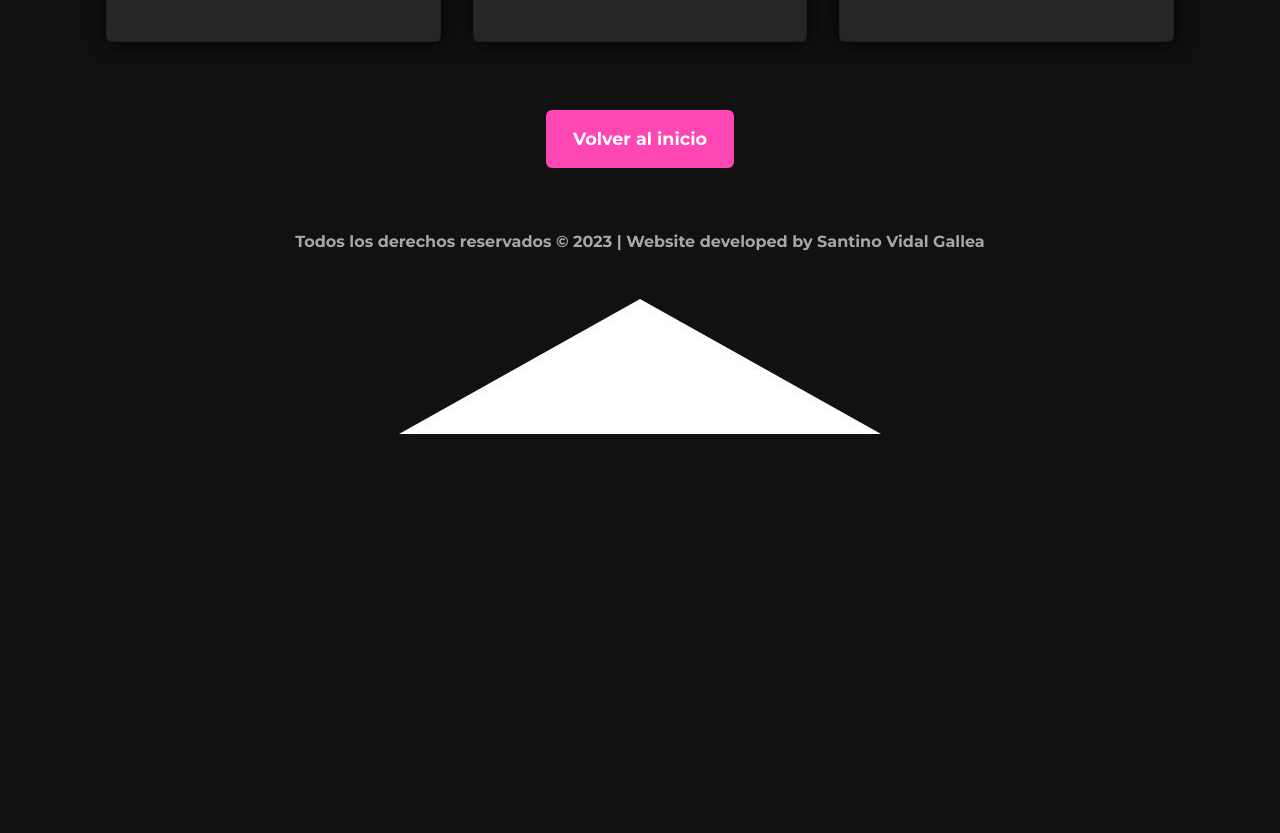
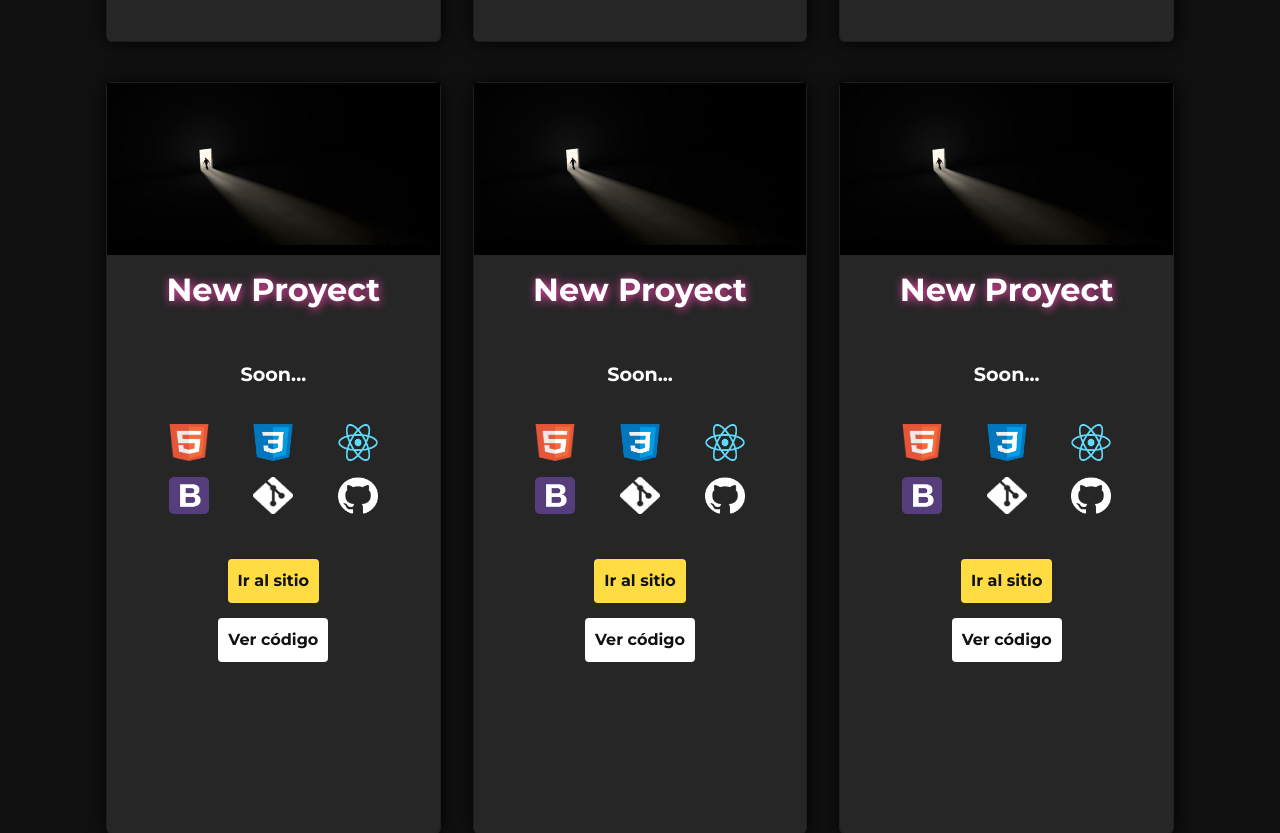
Before and after one commit to SantinoVidal/Portfolio, a plain HTML site: page sections/proyectos.html in a window 1280 px wide. Shown: the part 938-1771 px from the top of the page. Before the commit the page ends 1372 px from the top, so only its background shows below. Drawn offline with nearby package versions, Linux system fonts and the light colour scheme.

Commit message:
Ajuste de enlaces

```diff
--- a/sections/proyectos.html
+++ b/sections/proyectos.html
@@ -1,28 +1,29 @@
 <!DOCTYPE html>
 <html lang="es">
-
   <head>
-     <meta charset="UTF-8">
-     <meta http-equiv="X-UA-Compatible" content="IE=edge">
-     <meta name="viewport" content="width=device-width, initial-scale=1.0">
+    <meta charset="UTF-8" />
+    <meta http-equiv="X-UA-Compatible" content="IE=edge" />
+    <meta name="viewport" content="width=device-width, initial-scale=1.0" />
 
     <!-- Favicon -->
-     <link rel="shortcut icon" href="../img/svLogo.png" type="image/x-icon">
+    <link rel="shortcut icon" href="../img/svLogo.png" type="image/x-icon" />
 
     <!-- Link Animaciones AOS -->
     <link rel="stylesheet" href="https://unpkg.com/aos@next/dist/aos.css" />
 
     <!-- Link Bootstrap CSS -->
-     <link rel="stylesheet" href="https://cdn.jsdelivr.net/npm/bootstrap@5.3.0-alpha1/dist/css/bootstrap.min.css">
+    <link
+      rel="stylesheet"
+      href="https://cdn.jsdelivr.net/npm/bootstrap@5.3.0-alpha1/dist/css/bootstrap.min.css"
+    />
 
     <!-- Link CSS -->
-     <link rel="stylesheet" href="../style/style.css">
+    <link rel="stylesheet" href="../style/style.css" />
 
     <title>Proyectos | Santino Vidal Gallea</title>
   </head>
 
   <body>
-
     <header>
       <div class="menuProyect" id="menu">
         <div id="menu-bar" onclick="menuOnClick()">
@@ -36,7 +37,9 @@
             <li><a href="../index.html #aboutMeLink">Sobre mí</a></li>
             <li><a href="../index.html #techLink">Tecnologías</a></li>
             <li><a href="../index.html #proyectosLink">Proyectos</a></li>
-                         <li><a href="../index.html #contactLink"><p>Contáctame</p></a></li>
+            <li>
+              <a href="../index.html #contactLink"><p>Contáctame</p></a>
+            </li>
           </ul>
         </nav>
       </div>
@@ -50,70 +53,165 @@
       </div>
 
       <div class="container-card">
-
         <div class="card">
           <figure>
-                         <img src="../img/blackhole.png">
+            <img src="../img/blackhole.png" />
           </figure>
           <div class="contenido-card">
             <h4>BlackHole</h4>
-                         <p>Sitio web estático informativo sobre inteligencia artificial y robótica.</p>
+            <p>
+              Sitio web estático informativo sobre inteligencia artificial y
+              robótica.
+            </p>
             <div class="row miniIcons">
-                              <img src="../img/html.png" alt="html">
-                              <img src="../img/css.png" alt="css">
-                              <img src="../img/sass.png" alt="sass">
-                              <img src="../img/bootstrap.png" alt="bootstrap">
-                              <img src="../img/git.png" alt="git">
-                              <img src="..img/github.png" alt="github">
+              <img src="../img/html.png" alt="html" />
+              <img src="../img/css.png" alt="css" />
+              <img src="../img/sass.png" alt="sass" />
+              <img src="../img/bootstrap.png" alt="bootstrap" />
+              <img src="../img/git.png" alt="git" />
+              <img src="..img/github.png" alt="github" />
             </div>
-                         <a href="https://blackhole-ia.netlify.app/index.html" target="_blank">Ir al sitio</a>
+            <a
+              href="https://blackhole-ia.netlify.app/index.html"
+              target="_blank"
+              >Ir al sitio</a
+            >
             <div class="codigo">
-                              <a href="https://github.com/SantinoVidal/BlackHole" target="_blank">Ver código</a>
+              <a
+                href="https://github.com/SantinoVidal/BlackHole"
+                target="_blank"
+                >Ver código</a
+              >
             </div>
           </div>
         </div>
 
         <div class="card">
           <figure>
-                         <img src="../img/TCL.png">
+            <img src="../img/TCL.png" />
           </figure>
           <div class="contenido-card">
             <h4>The Cinema Lounge</h4>
-                         <p>Sitio web dinámico, funcional para compra de entradas de un complejo de cine.</p>
+            <p>
+              Sitio web dinámico, funcional para compra de entradas de un
+              complejo de cine.
+            </p>
             <div class="row miniIcons">
-                              <img src="../img/html.png" alt="html">
-                              <img src="../img/css.png" alt="css">
-                              <img src="../img/js.jpg" alt="JavaScript">
-                              <img src="../img/bootstrap.png" alt="bootstrap">
-                              <img src="../img/git.png" alt="git">
-                              <img src="../img/github.png" alt="github">
+              <img src="../img/html.png" alt="html" />
+              <img src="../img/css.png" alt="css" />
+              <img src="../img/js.jpg" alt="JavaScript" />
+              <img src="../img/bootstrap.png" alt="bootstrap" />
+              <img src="../img/git.png" alt="git" />
+              <img src="../img/github.png" alt="github" />
             </div>
-                         <a href="https://the-cinema-lounge.netlify.app" target="_blank">Ir al sitio</a>
+            <a href="https://the-cinema-lounge.netlify.app" target="_blank"
+              >Ir al sitio</a
+            >
             <div class="codigo">
-                              <a href="https://github.com/SantinoVidal/CinemaLounge" target="_blank">Ver código</a>
+              <a
+                href="https://github.com/SantinoVidal/CinemaLounge"
+                target="_blank"
+                >Ver código</a
+              >
             </div>
           </div>
         </div>
 
         <div class="card">
           <figure>
-                         <img src="../img/black.jpg">
+            <img src="../img/portfolio.png" />
           </figure>
           <div class="contenido-card">
-                         <h4>Proyecto 3</h4>
-                         <p>Descripción proyecto 3.</p>
+            <h4>Portfolio</h4>
+            <p>
+              Página web dinámica, dedicada a la muestra de proyectos,
+              tecnologías, y opciones de contácto.
+            </p>
             <div class="row miniIcons">
-                              <img src="../img/html.png" alt="html">
-                              <img src="../img/css.png" alt="css">
-                              <img src="../img/js.jpg" alt="JavaScript">
-                              <img src="../img/react.png" alt="React JS">
-                              <img src="../img/bootstrap.png" alt="bootstrap">
-                              <img src="../img/git.png" alt="git">
-                              <img src="../img/github.png" alt="github">
+              <img src="../img/html.png" alt="html" />
+              <img src="../img/css.png" alt="css" />
+              <img src="../img/js.jpg" alt="JavaScript" />
+              <img src="../img/bootstrap.png" alt="bootstrap" />
+              <img src="../img/git.png" alt="git" />
+              <img src="../img/github.png" alt="github" />
             </div>
-                         <a href="#">Ir al sitio</a>
+            <a href="https://santinovidal-portfolio.netlify.app" target="_blank"
+              >Ir al sitio</a
+            >
             <div class="codigo">
-                              <a href="#">Ver código</a>
+              <a
+                href="https://github.com/SantinoVidal/Portfolio"
+                target="_blank"
+                >Ver código</a
+              >
+            </div>
+          </div>
+        </div>
+      </div>
+
+      <div class="container-card">
+        <div class="card">
+          <figure>
+            <img src="../img/black.jpg" />
+          </figure>
+          <div class="contenido-card">
+            <h4>New Proyect</h4>
+            <p>Soon...</p>
+            <div class="row miniIcons">
+              <img src="../img/html.png" alt="html" />
+              <img src="../img/css.png" alt="css" />
+              <img src="../img/react.png" alt="React JS" />
+              <img src="../img/bootstrap.png" alt="bootstrap" />
+              <img src="../img/git.png" alt="git" />
+              <img src="../img/github.png" alt="github" />
+            </div>
+            <a href="" target="_blank">Ir al sitio</a>
+            <div class="codigo">
+              <a href="" target="_blank">Ver código</a>
+            </div>
+          </div>
+        </div>
+
+        <div class="card">
+          <figure>
+            <img src="../img/black.jpg" />
+          </figure>
+          <div class="contenido-card">
+            <h4>New Proyect</h4>
+            <p>Soon...</p>
+            <div class="row miniIcons">
+              <img src="../img/html.png" alt="html" />
+              <img src="../img/css.png" alt="css" />
+              <img src="../img/react.png" alt="React JS" />
+              <img src="../img/bootstrap.png" alt="bootstrap" />
+              <img src="../img/git.png" alt="git" />
+              <img src="../img/github.png" alt="github" />
+            </div>
+            <a href="" target="_blank">Ir al sitio</a>
+            <div class="codigo">
+              <a href="" target="_blank">Ver código</a>
+            </div>
+          </div>
+        </div>
+
+        <div class="card">
+          <figure>
+            <img src="../img/black.jpg" />
+          </figure>
+          <div class="contenido-card">
+            <h4>New Proyect</h4>
+            <p>Soon...</p>
+            <div class="row miniIcons">
+              <img src="../img/html.png" alt="html" />
+              <img src="../img/css.png" alt="css" />
+              <img src="../img/react.png" alt="React JS" />
+              <img src="../img/bootstrap.png" alt="bootstrap" />
+              <img src="../img/git.png" alt="git" />
+              <img src="../img/github.png" alt="github" />
+            </div>
+            <a href="">Ir al sitio</a>
+            <div class="codigo">
+              <a href="">Ver código</a>
             </div>
           </div>
         </div>
@@ -124,16 +222,21 @@
       <div class="botonContacto">
         <a href="#" class="btn btn-danger">Volver al inicio</a>
       </div>
-          <h5> Todos los derechos reservados © 2023 | Website developed by Santino Vidal Gallea </h5>
+      <h5>
+        Todos los derechos reservados © 2023 | Website developed by Santino
+        Vidal Gallea
+      </h5>
       <div>
-               <img src="../img/slice2.jpg" alt="slice">
+        <img src="../img/slice2.jpg" alt="slice" />
       </div>
     </footer>
 
     <!-- Link Bootstrap JS -->
-     <script src="https://cdn.jsdelivr.net/npm/bootstrap@5.3.0-alpha1/dist/js/bootstrap.bundle.min.js"
-          integrity="sha384-w76AqPfDkMBDXo30jS1Sgez6pr3x5MlQ1ZAGC+nuZB+EYdgRZgiwxhTBTkF7CXvN" crossorigin="anonymous">
-     </script>
+    <script
+      src="https://cdn.jsdelivr.net/npm/bootstrap@5.3.0-alpha1/dist/js/bootstrap.bundle.min.js"
+      integrity="sha384-w76AqPfDkMBDXo30jS1Sgez6pr3x5MlQ1ZAGC+nuZB+EYdgRZgiwxhTBTkF7CXvN"
+      crossorigin="anonymous"
+    ></script>
 
     <!-- Link AOS JS -->
     <script src="https://unpkg.com/aos@next/dist/aos.js"></script>
@@ -143,7 +246,5 @@
 
     <!-- Link JS -->
     <script src="../main.js"></script>
-
   </body>
-
 </html>
--- a/style/style.css
+++ b/style/style.css
@@ -262,12 +262,14 @@ p {
      margin-left: 1rem;
      margin-right: 1rem;
      border: none;
+     transition: 0.4s;
 }
 
 .btn-primary:hover {
      background-color: #00afd6;
      color: #fff;
      box-shadow: #00afd6 1px 1px 11px;
+     transition: 0.4s;
 }
 
 .transformed {
@@ -398,8 +400,8 @@ p {
 
 .card img {
      width: 100%;
-     height: 190px;
-     border-bottom: solid 10px #111111;
+     height: 172px;
+     border-bottom: solid 10px #000000;
 }
 
 .card .contenido-card {
@@ -450,7 +452,7 @@ p {
 
 .miniIcons img {
      width: 4rem;
-     height: 2.2rem;
+     height: 2.3rem;
      margin: 0.2rem;
      margin-top: 0.8rem;
      border: none;
@@ -1028,6 +1030,7 @@ h5 {
      .contacto a {
           text-decoration: none;
           text-shadow: #161616 1px 1px 10px;
+          transition: 0.4s;
      }
 
      .contacto a:hover {
@@ -1064,11 +1067,13 @@ h5 {
           margin-left: 1rem;
           margin-right: 1rem;
           border: none;
+          transition: 0.4s;
      }
 
      .btn-danger:hover {
           background-color: #ff6ec3;
           box-shadow: #ff6ec3 1px 1px 8px;
+          transition: 0.4s;
      }
 
      h5 {
```
Also changed, not shown: index.html (+76 -28 lines), img/portfolio.png (added). Lines whose indentation alone changed are shown as unchanged.
